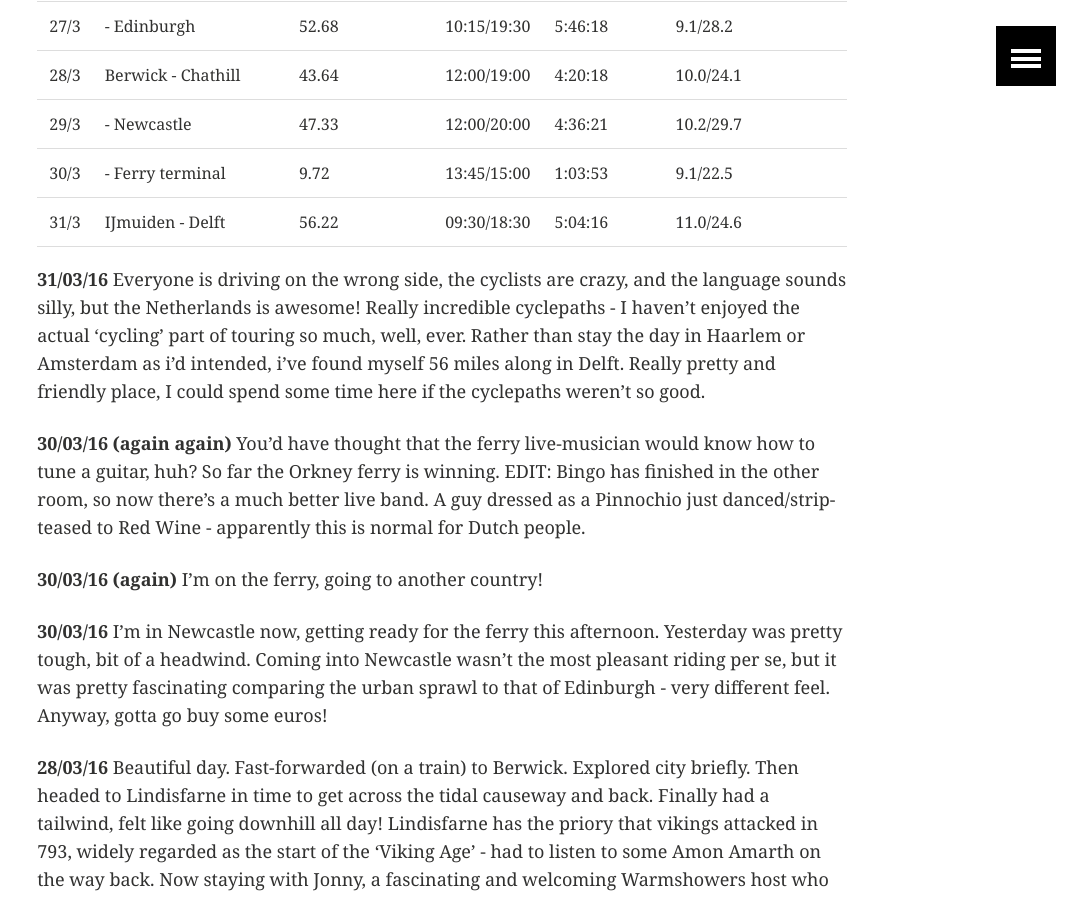
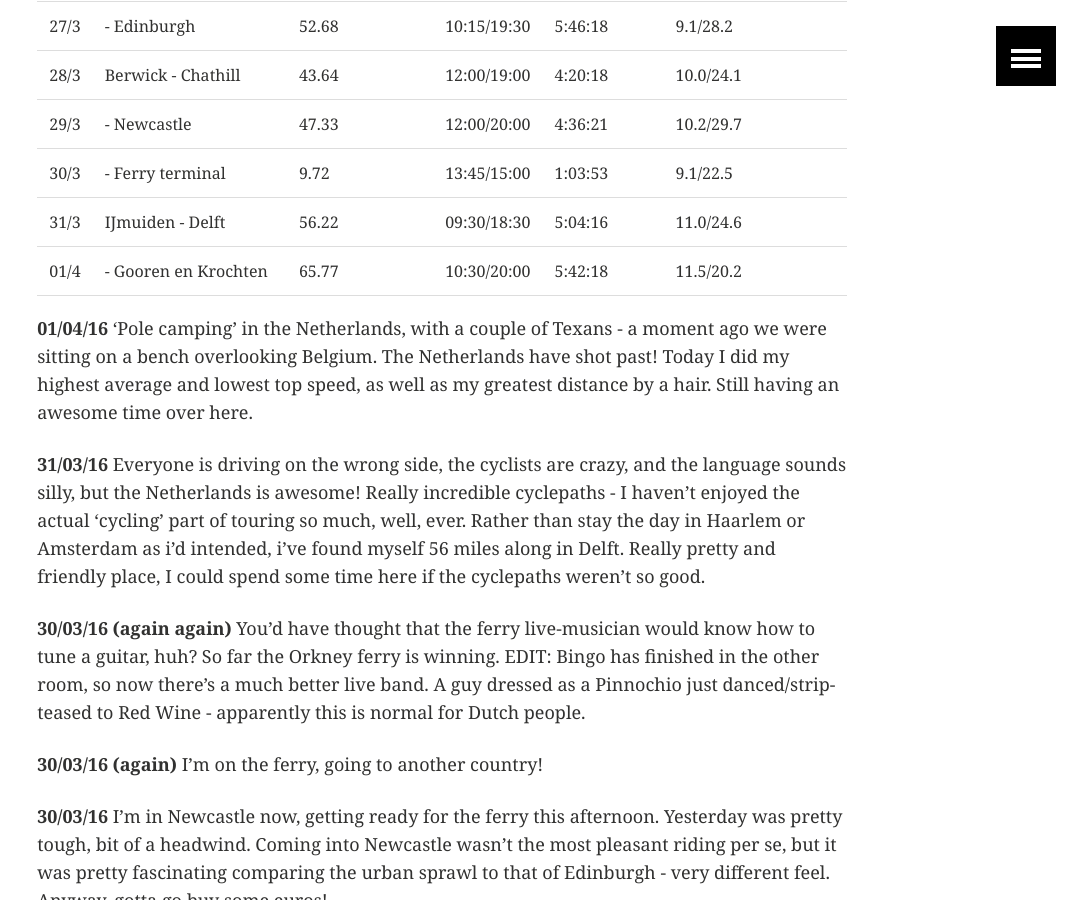
Before and after one commit to ArthurStart/git-blog, a Jekyll site: the page built from _posts/touring/2016-03-24-Quick-Update.md, in a window 1280 px wide and 900 px high, scrolled down 509 px. Shown: the whole window, without its empty margins (198-1280 px from the left). Built offline with Jekyll 4.4.1, drawn with Linux system fonts in a browser that asks for light colours; comment, search, counter and statistics services are not loaded.

Commit message:
Update from the border

```diff
--- a/_posts/touring/2016-03-24-Quick-Update.md
+++ b/_posts/touring/2016-03-24-Quick-Update.md
@@ -18,6 +18,10 @@ image:
 | 29/3 | - Newcastle            | 47.33 | 12:00/20:00 | 4:36:21 | 10.2/29.7 |
 | 30/3 | - Ferry terminal       |  9.72 | 13:45/15:00 | 1:03:53 |  9.1/22.5 |
 | 31/3 | IJmuiden - Delft       | 56.22 | 09:30/18:30 | 5:04:16 | 11.0/24.6 |
+| 01/4 | - Gooren en Krochten   | 65.77 | 10:30/20:00 | 5:42:18 | 11.5/20.2 |
+
+**01/04/16**
+'Pole camping' in the Netherlands, with a couple of Texans - a moment ago we were sitting on a bench overlooking Belgium. The Netherlands have shot past! Today I did my highest average and lowest top speed, as well as my greatest distance by a hair. Still having an awesome time over here.
 
 **31/03/16**
 Everyone is driving on the wrong side, the cyclists are crazy, and the language sounds silly, but the Netherlands is awesome! Really incredible cyclepaths - I haven't enjoyed the actual 'cycling' part of touring so much, well, ever. Rather than stay the day in Haarlem or Amsterdam as i'd intended, i've found myself 56 miles along in Delft. Really pretty and friendly place, I could spend some time here if the cyclepaths weren't so good.
```
